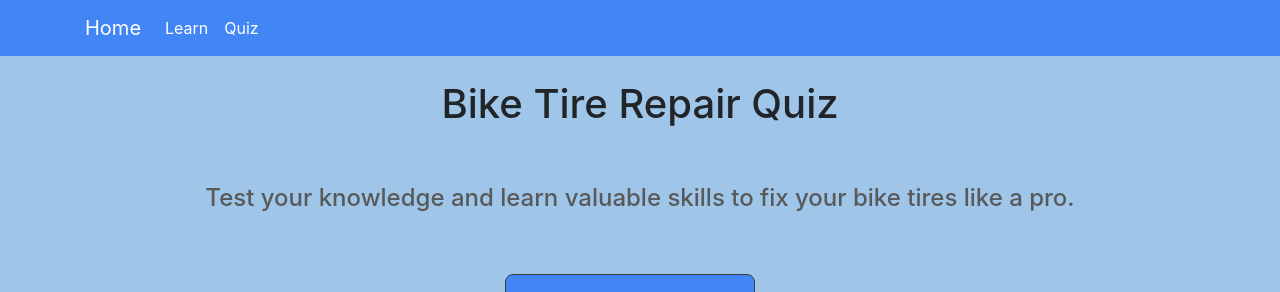
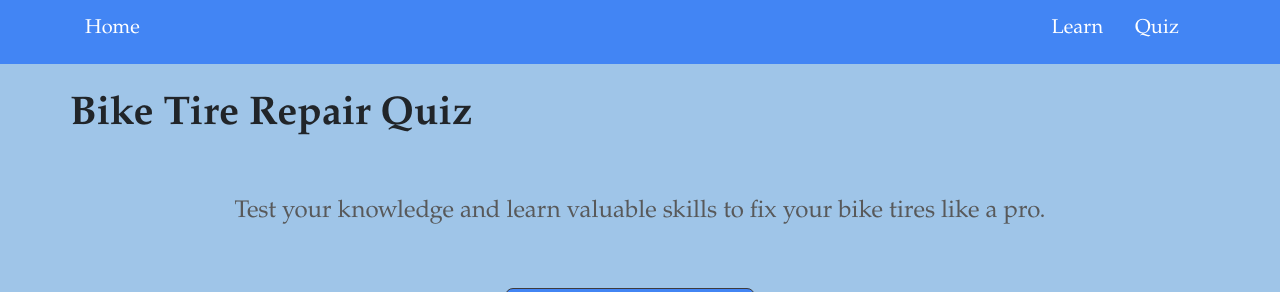
Before and after one commit to SyedMRaza786/UIFinal, a Flask app: page /quiz/start in a window 1280 px wide. Shown: the top 292 px of the page. Run offline with Flask 3, Linux system fonts and the light colour scheme; some libraries are stand-ins or nearby versions.

Commit message:
layout and home color

```diff
--- a/static/main.css
+++ b/static/main.css
@@ -8,16 +8,6 @@
 }
 
 body
-{
-    background-color: #9FC5E8!important;
-}
-
-.accent
-{
-    background-color: #4285F4!important;
-}
-
-.base
 {
     background-color: #9FC5E8!important;
 }
@@ -97,6 +87,29 @@ body
 
 .padd-vert
 {
+	padding-top: 3px;
+	padding-bottom: 3px;
+}
+
+html * {
+    font-family:
+        Garamond,
+        Baskerville,
+        Baskerville Old Face,
+        Hoefler Text,
+        Times New Roman,
+        serif;
+    font-style: normal;
+    font-variant: normal;
+}
+
+h1{
+    font-weight: 700;
+    display: flex;
+    flex-direction: column;
+    align-items: center;
+    justify-items: center;
+    text-align: center;
 	padding-top: 3px;
 	padding-bottom: 3px;
 }
@@ -264,7 +277,7 @@ body
     padding-top: 20px;
     margin-top: 50px;
     margin-right: 20px;
-    background-color: rgba(236, 233, 233, 0.454);
+    background-color: #4285f4ff;
 }
 
 .img-div-img {
@@ -280,7 +293,6 @@ body
 }
 
 .img-div-title {
-    font-size: 18px;
     font-weight: bold;
     margin-bottom: 10px;
     text-align: center; /* Center-align title */
--- a/templates/layout.html
+++ b/templates/layout.html
@@ -27,22 +27,23 @@
 
     <nav class="navbar navbar-expand-lg accentColor">
       <div class="container textWhite">
-        <a class="navbar-brand" href="/">Home</a>
-        <button class="navbar-toggler" type="button" data-bs-toggle="collapse" data-bs-target="#navbarNavAltMarkup" aria-controls="navbarNavAltMarkup" aria-expanded="false" aria-label="Toggle navigation">
-          <span class="navbar-toggler-icon"></span>
-        </button>
-        <div class="collapse navbar-collapse" id="navbarNavAltMarkup">
-          <div class="navbar-nav textWhite">
-            <a class="nav-link" href="/learn/1">Learn</a>
-            <a class="nav-link" href="/quiz/start">Quiz</a>
-          </div>
-        </div>
+        <a class="navbar-brand" href="/"><h5>Home</h5></a>
+
+        <ul class="nav nav-pills">
+          <li class="nav-item textWhite">
+            <a class="nav-link" href="/learn/1"><h5>Learn</h5></a>
+          </li>
+          <li class="nav-item textWhite">
+            <a class="nav-link" href="/quiz/start"><h5>Quiz</h5></a>
+          </li>
+        </ul>
+
       </div>
     </nav>
 
     <br>
 
-    <div class="container base">
+    <div class="container baseColor">
         {% block content %}
         {% endblock %}
     </div>
--- a/templates/learn.html
+++ b/templates/learn.html
@@ -11,13 +11,11 @@
 <!-- basic page info. -->
 <div class="row">
     <div class = "col-12">
-        <h1 id = "lesson_title" class="center"></h1>
+        <h1 id = "lesson_title"></h1>
     </div>
 </div>
 
 <br>
-<br>
-
 <div class="row">
     <div class = "offset-md-1 col-10">
         <p id = "lesson_body" class = "body text-justify"></p>
--- a/templates/quiz.html
+++ b/templates/quiz.html
@@ -5,7 +5,7 @@
 
 
 <div class="center">
-    <h2>Quiz Q{{question['quiz_id']}}</h2>
+    <h1>Quiz Q{{question['quiz_id']}}</h1>
     <h2>
         {{question['question']}}
     </h2>
--- a/templates/quiz_results.html
+++ b/templates/quiz_results.html
@@ -4,7 +4,9 @@
 
 
 <div class="center">
-    <div class="padd-vert"><h1>Quiz Results</h1></div>
+    <div class="padd-vert">
+        <h1>Quiz Results</h1>
+    </div>
     <div class="padd-vert">
         <h2>
             Score: {{score}}/6
--- a/templates/quiz_start.html
+++ b/templates/quiz_start.html
@@ -2,9 +2,7 @@
 
 {% block content %}
 <div class="row">
-    <div class = "col-12">
-		<h1 class="center">Bike Tire Repair Quiz</h1>
-	</div>
+    <h1>Bike Tire Repair Quiz</h1>
 </div>
 
 <br>
```
Also changed, not shown: templates/home.html (+5 -6 lines).
